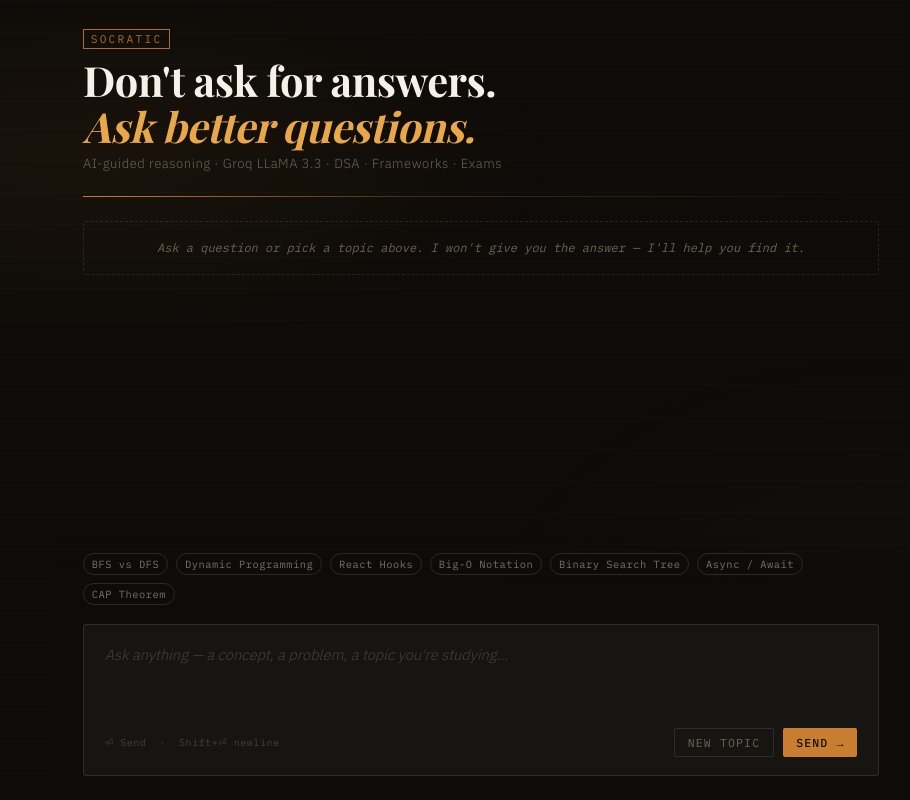
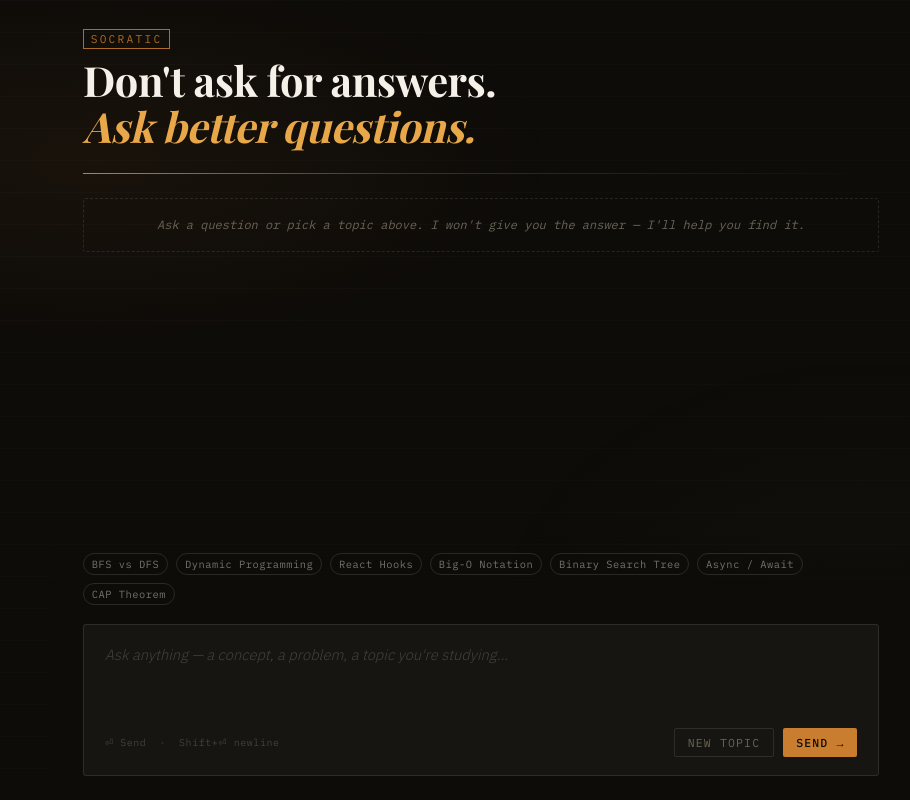
Before and after one commit to Rucha-1111/Socratic-Tutor, a website: page index.html in a window 1280 px wide. Shown: the whole page, without its empty margins (159-1069 px from the left). Drawn offline with nearby package versions, Linux system fonts and the light colour scheme; a web font is replaced by a local one.

Commit message:
removed the tagline.

```diff
--- a/index.html
+++ b/index.html
@@ -14,7 +14,6 @@
     <span class="logo-mark">Socratic</span>
   </div>
   <h1>Don't ask for answers.<br><em>Ask better questions.</em></h1>
-  <p class="subtitle">AI-guided reasoning · Groq LLaMA 3.3 · DSA · Frameworks · Exams</p>
   <div class="header-rule"></div>
 </header>
 
```
